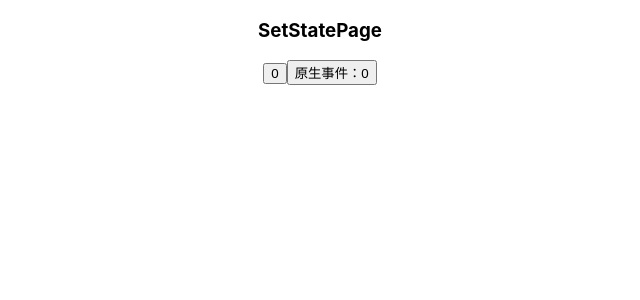
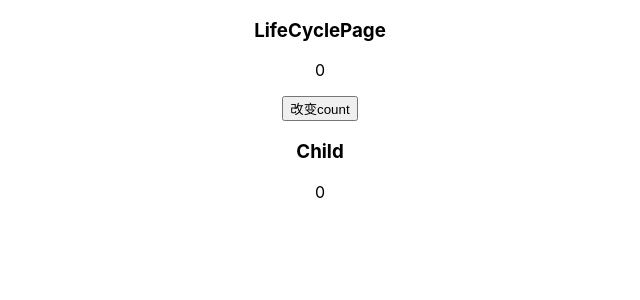
Before and after one commit to ShirlyZhang/LearnReact, a React app: page / in a window 1280 px wide. Shown: the top 300 px of the page, without its empty margins (320-960 px from the left). Built offline with nearby package versions, Linux system fonts and the light colour scheme.

Commit message:
生命周期学了一半

```diff
--- a/src/App.js
+++ b/src/App.js
@@ -1,9 +1,10 @@
 import React from 'react';
-import logo from './logo.svg';
+// import logo from './logo.svg';
 import './App.css';
-import ClassConponent from './pages/ClassConponent';
-import { FunctionComponent } from './pages/FunctionComponent';
-import SetStatePage from './pages/SetStatePage';
+// import ClassConponent from './pages/ClassConponent';
+// import { FunctionComponent } from './pages/FunctionComponent';
+// import SetStatePage from './pages/SetStatePage';
+import LifeCyclePage from './pages/LifeCyclePage';
 
 
 function App() {
@@ -28,7 +29,8 @@ function App() {
   return <div className="App">
       {/* <ClassConponent /> */}
       {/* <FunctionComponent /> */}
-      <SetStatePage />
+      {/* <SetStatePage /> */}
+      <LifeCyclePage />
   </div>
 }
 
--- a/src/index.js
+++ b/src/index.js
@@ -1,10 +1,10 @@
 import React from 'react';//负责逻辑控制 控制虚拟dom 数据=>vdom ；用到jsx时候必须要引入 虽然下面看起来没有用到
 import ReactDOM from 'react-dom';//渲染实际dom vdom=>dom
 import './index.css';
-import styles from './index.module.scss'
-import logo from "./logo.svg"
+// import styles from './index.module.scss'
+// import logo from "./logo.svg"
 import App from './App';
-import * as serviceWorker from './serviceWorker';
+// import * as serviceWorker from './serviceWorker';
 
 ReactDOM.render(<App />,document.getElementById('root'));
 
--- /dev/null
+++ b/src/pages/LifeCyclePage.js
@@ -0,0 +1,81 @@
+import React, { Component } from 'react'
+// import PropTypes from 'prop-types'
+
+export default class LifeCyclePage extends Component {
+  static defaultProps = {
+    // msg: "omg"
+  }
+
+  static propTypes = {
+    // msg: PropTypes.string.isRequired
+  }
+  constructor(props) {
+    super(props);
+    this.state = { count: 0};
+    console.log("construtor")
+  }
+  //v17可能会废弃 一定要用就加 UNSAFE_ 前缀
+  componentWillMount(){
+    console.log("componentWillMount")
+  }
+
+  componentDidMount(){
+    console.log("componentDidMount");
+  }
+
+  shouldComponentUpdate(nextProps, nextState){
+    //在这里可以做性能的优化
+    const { count } = nextState;
+    console.log("shouldComponentUpdate", nextState ,this.state);
+    return count !== 3;
+    // return true;//可以返回 true和false
+  }
+  //v17可能会废弃 一定要用就加 UNSAFE_ 前缀
+  componentWillUpdate(){
+    console.log("componentWillUpdate");
+  }
+
+  componentDidUpdate(){
+    console.log("componentDidUpdate");
+  }
+
+  setCount = () => {
+    this.setState({count : this.state.count + 1})
+  }
+
+  render() {
+    console.log("render", this.props);
+    const { count } = this.state;
+    return (
+      <div>
+        <h3>LifeCyclePage</h3>
+        <p>{count}</p>
+        <button onClick={this.setCount}>改变count</button>
+        {/* {count % 2 && <Child count = {count}/>} */}
+        <Child count={count}/>
+      </div>
+    )
+  }
+}
+
+
+export class Child extends Component {
+  //初次渲染时不会执行，只有咋子已挂载的组件接收新的props的时候，才会执行
+  //v17可能会废弃 一定要用就加 UNSAFE_ 前缀
+  componentWillReceiveProps(nextProps){
+    console.log("componentWillReceiveProps" , nextProps);
+  }
+  componentDidUnMount(){
+    console.log("componentDidUnMount");
+  }
+  render() {
+    console.log("child render");
+    const { count } = this.props;
+    return (
+      <div>
+        <h3>Child</h3>
+        <p>{ count }</p>
+      </div>
+    )
+  }
+}
```
